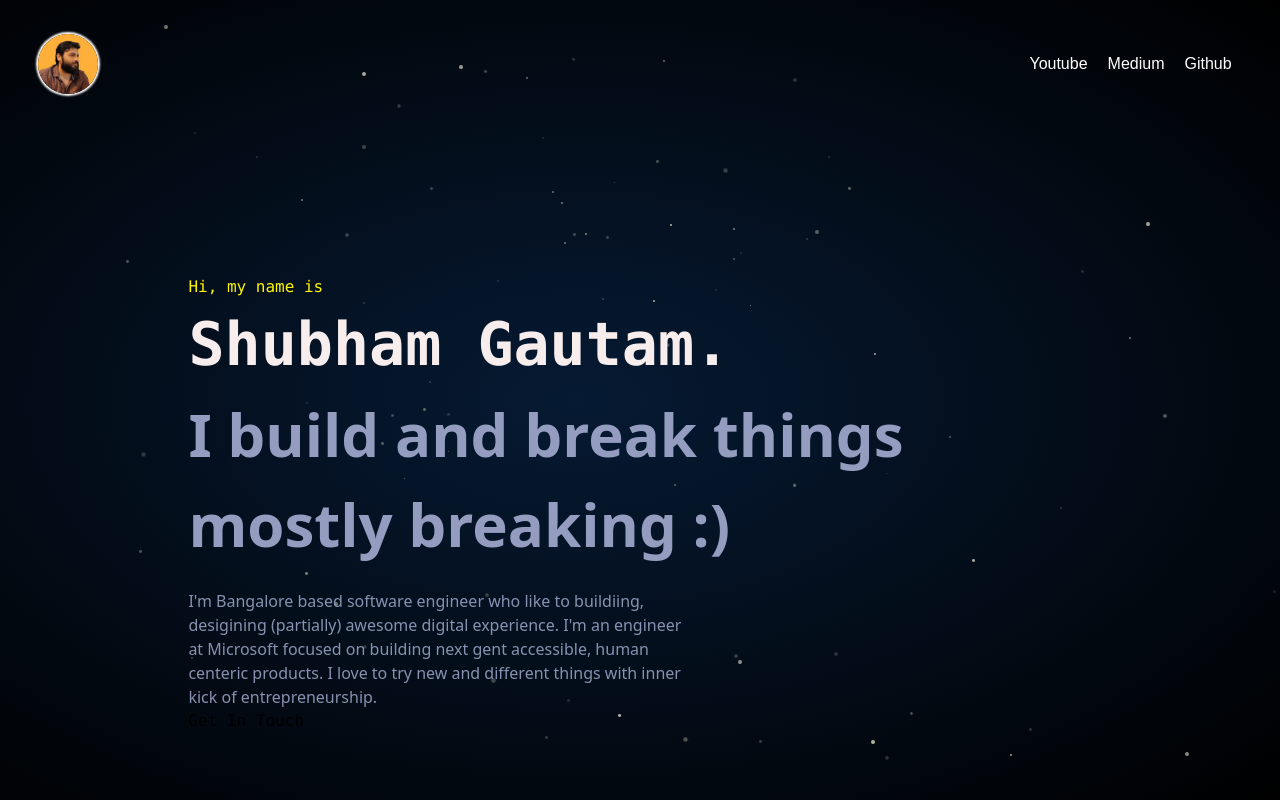
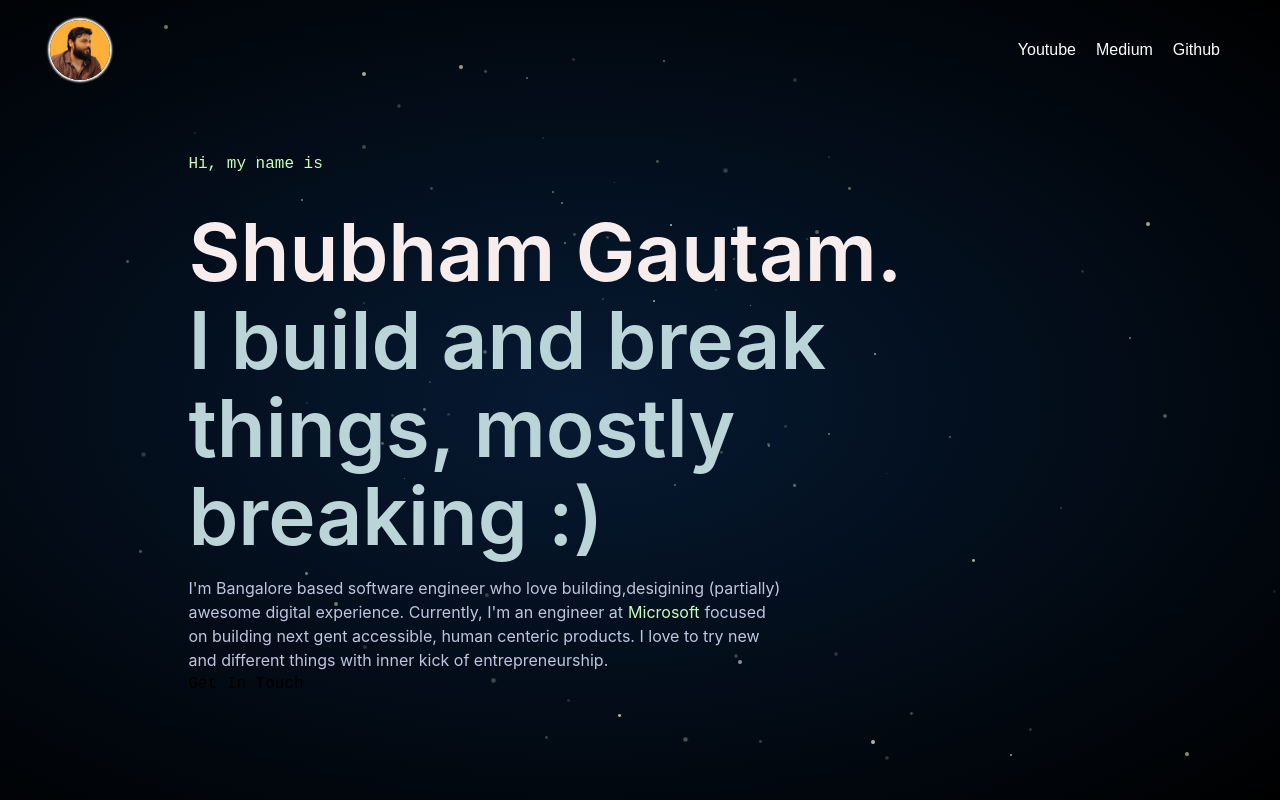
Before and after one commit to shubhamgautam/shubham.github.io, a React (Create React App) app: page /home in a window 1280 px wide. Built offline with nearby package versions, Linux system fonts and the light colour scheme; no server answers.

Commit message:
updating tailwind and styling

```diff
--- a/src/App.tsx
+++ b/src/App.tsx
@@ -15,13 +15,13 @@ import "./styles.css";
 const App = () => {
   return (
     <div className="App ">
-      <SportsBg>
-        <div>
-          <TopBar />
+      <div>
+        <TopBar />
+        <SportsBg>
           <Content />
-          <BottomBar />
-        </div>
-      </SportsBg>
+        </SportsBg>
+        <BottomBar />
+      </div>
     </div>
   );
 };
--- a/src/components/topbar/components/navBar/index.tsx
+++ b/src/components/topbar/components/navBar/index.tsx
@@ -16,7 +16,7 @@ const navBar = (): React.ReactElement<{}> => {
   ];
   getYtVideos();
   return (
-    <div className="tp-bar">
+    <div className="nav-bar">
       {itemArr.map((linkItem: itemProp) => (
         <Link title={linkItem.label} url={linkItem.url} isActive={false} />
       ))}
--- a/src/components/topbar/index.tsx
+++ b/src/components/topbar/index.tsx
@@ -5,10 +5,16 @@ import Logo from "../../images/unnamed.png";
 
 const topBar = (): React.ReactElement<{}> => {
   return (
-    <div className="tp-bar">
-      <img className="me-pic" src={Logo} width="60" height="60" />
-      <NavBar />
-    </div>
+    <header className="tp-bar">
+      <nav className="nav">
+        <div className="app-logo">
+          <img className="me-pic" src={Logo} width="60" height="60" />
+        </div>
+        <div>
+          <NavBar />
+        </div>
+      </nav>
+    </header>
   );
 };
 
--- a/src/components/topbar/styles.css
+++ b/src/components/topbar/styles.css
@@ -5,9 +5,26 @@
   align-items: center;
   padding: 10px 0px;
   color: white;
+  position: fixed;
+  top: 0;
+  z-index: 10;
+  width: 100vw;
+  padding: 0px 50px;
+  height: 100px;
+}
+
+.nav {
+  display: flex;
+  width: 100vw;
+  justify-content: space-between;
+  align-items: center;
 }
 
 .me-pic {
   border-radius: 50%;
   box-shadow: 0px 0px 2px 2px white;
 }
+
+.app-logo {
+  width: 60px;
+}
--- a/src/sections/Intro/index.css
+++ b/src/sections/Intro/index.css
@@ -1,28 +1,45 @@
+@keyframes fade-in {
+  from {
+    opacity: 0;
+  }
+  to {
+    opacity: 1;
+  }
+}
+
 .header {
-  color: #fff600;
+  color: #ccffbd;
+  animation: fade-in 2s;
+  -webkit-font-smoothing: antialiased;
 }
 
 .name {
-  color: #f8eded;
+  color: hsl(0, 44%, 95%);
 }
 
 .sub-heading {
-  color: #949dc0;
+  color: #bad4d8;
 }
 
 .heading-big {
   margin: 0px;
-  font-size: clamp(30px, 8vw, 60px);
+  font-size: clamp(40px, 7vw, 80px);
   font-weight: 600;
+  line-height: 88px;
+  animation: fade-in 4s;
+  -webkit-font-smoothing: antialiased;
 }
 
 .description {
-  color: #8892b0;
+  color: #c0c8df;
 }
 
 .description p {
   margin-top: 20px;
-  max-width: 500px;
+  max-width: 600px;
+  margin-block-start: 1em;
+  animation: fade-in 6s;
+  -webkit-font-smoothing: antialiased;
 }
 
 .intro-sec {
@@ -37,3 +54,14 @@
   min-height: 100vh;
   padding: 0px;
 }
+
+.description a {
+  color: #ccffbd;
+  transition: box-shadow 1s linear;
+  padding: 5px;
+  border: 0px;
+}
+
+.description a:hover {
+  box-shadow: 0px 0px 1px 1px #ccffbd;
+}
--- a/src/sections/Intro/index.tsx
+++ b/src/sections/Intro/index.tsx
@@ -5,23 +5,28 @@ const IntroBlock = (): React.ReactElement<{}> => {
   return (
     <section className="intro-sec">
       <div className="header">
-        <h1 className="text-left">Hi, my name is </h1>
+        <h1 className="text-left mb-8">Hi, my name is </h1>
       </div>
       <div className="name">
-        <h2 className="heading-big text-left">Shubham Gautam.</h2>
+        <h2 className="heading-big text-left font-sans">Shubham Gautam.</h2>
       </div>
       <div className="sub-heading">
         <h3 className="heading-big text-left font-sans">
-          I build and break things mostly breaking :)
+          I build and break things, mostly breaking :)
         </h3>
       </div>
       <div className="description font-sans text-left">
         <p>
-          I'm Bangalore based software engineer who like to buildiing,
-          desigining (partially) awesome digital experience. I'm an engineer at{" "}
-          <a target="_blank" href="https://www.microsoft.com/">
+          I'm Bangalore based software engineer who love building,desigining
+          (partially) awesome digital experience. Currently, I'm an engineer at
+          <a
+            className=""
+            target="_blank"
+            rel="noreferrer"
+            href="https://www.microsoft.com/"
+          >
             Microsoft
-          </a>{" "}
+          </a>
           focused on building next gent accessible, human centeric products. I
           love to try new and different things with inner kick of
           entrepreneurship.
--- a/tailwind.config.js
+++ b/tailwind.config.js
@@ -3,6 +3,10 @@ module.exports = {
   purge: ["./src/**/*.{js,jsx,ts,tsx}", "./public/index.html"],
   darkMode: false, // or 'media' or 'class'
   theme: {
+    fontFamily: {
+      sans: ['Calibre','San Francisco','SF Pro Text','-apple-system','system-ui', 'sans-serif'],
+      mono: ["SF Mono","Fira Code","Fira Mono","Roboto Mono","monospace"]
+    },
     extend: {},
   },
   variants: {
```
